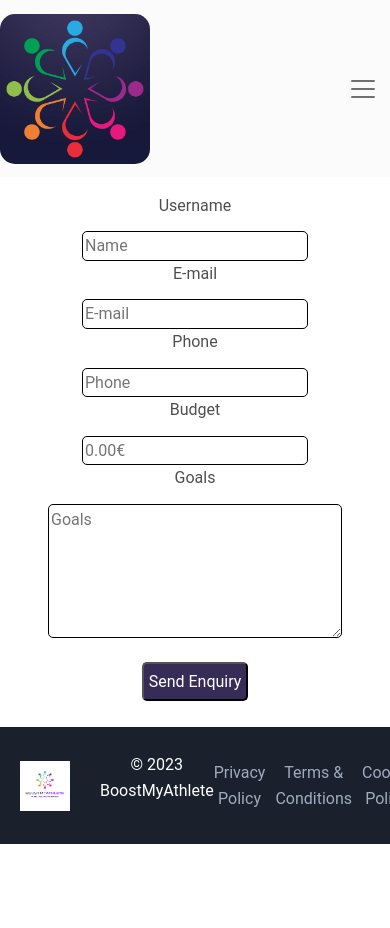
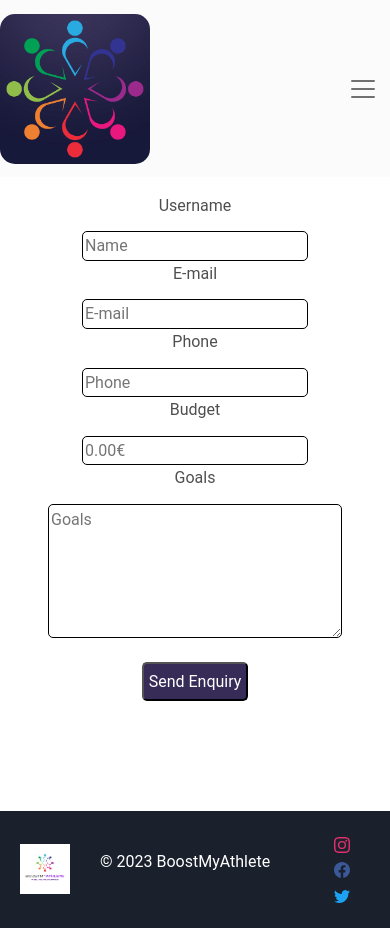
Before and after one commit to BoostMyAthlete/BoostMyAthlete, a React (Vite) app in the folder frontend/: page /contact in a window 390 px wide. Before the commit the page ends 844 px from the top, so only its background shows below. Built offline with nearby package versions, Linux system fonts and the light colour scheme.

Commit message:
Fixed footer

```diff
--- a/frontend/src/App.css
+++ b/frontend/src/App.css
@@ -1,3 +1,7 @@
+.main-content {
+  flex: 1;
+}
+
 .row{
   width: 100%;
   margin:0;
@@ -29,7 +33,11 @@ code {
 
 .App {
   text-align: center;
-}
+  display: flex;
+  flex-direction: column;
+  min-height: 100vh;
+  }
+
 
 .App-logo {
   height: 40vmin;
@@ -66,10 +74,7 @@ li{
 
 
 .footer {
-  position: fixed;
-  bottom: 0;
   width: 100%;
-  /* height: 100px; */
   background-color: #1a202c;
   display: flex;
   justify-content: space-between;
@@ -157,3 +162,12 @@ li{
   margin-top: 5px;
 
 }
+@media screen and (max-width:760px) {
+  .footer{
+    flex-direction: row;
+    height: 10%;
+  }
+  .footer-links{
+    display: none;
+  }
+}
--- a/frontend/src/App.jsx
+++ b/frontend/src/App.jsx
@@ -9,8 +9,10 @@ import Footer from "@components/Footer/Footer";
 function App() {
   return (
     <div className="App">
+      <div className="main-content">
       <NavMenu />
       <ContentPage />
+      </div>
       <Footer />
 
     </div>
```
